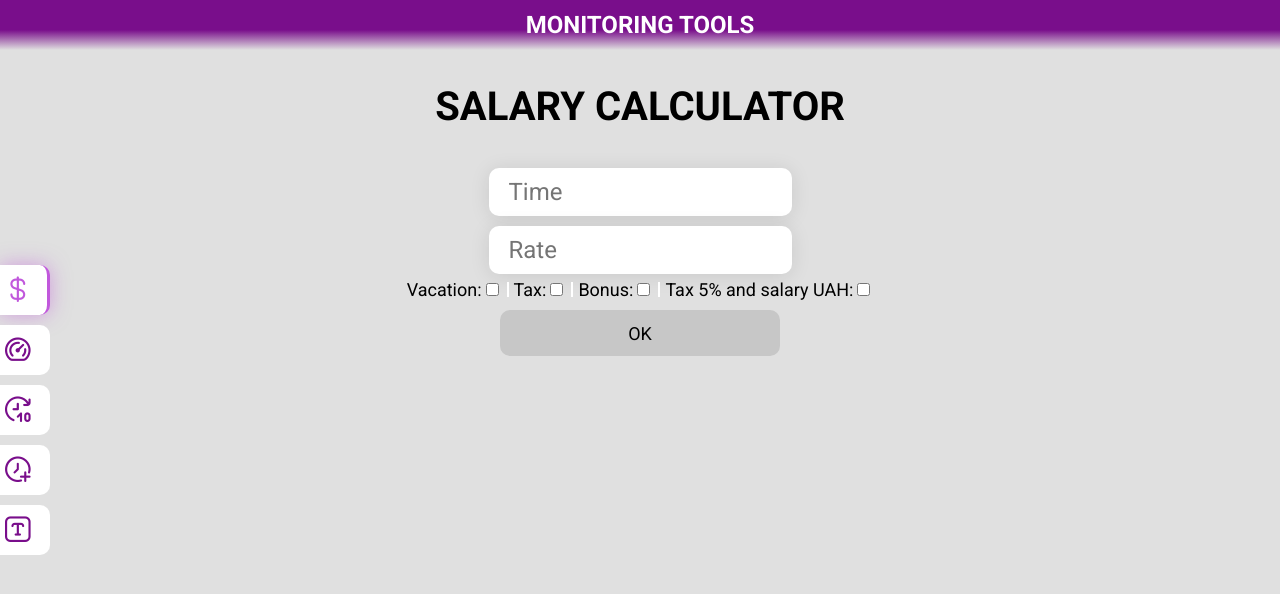
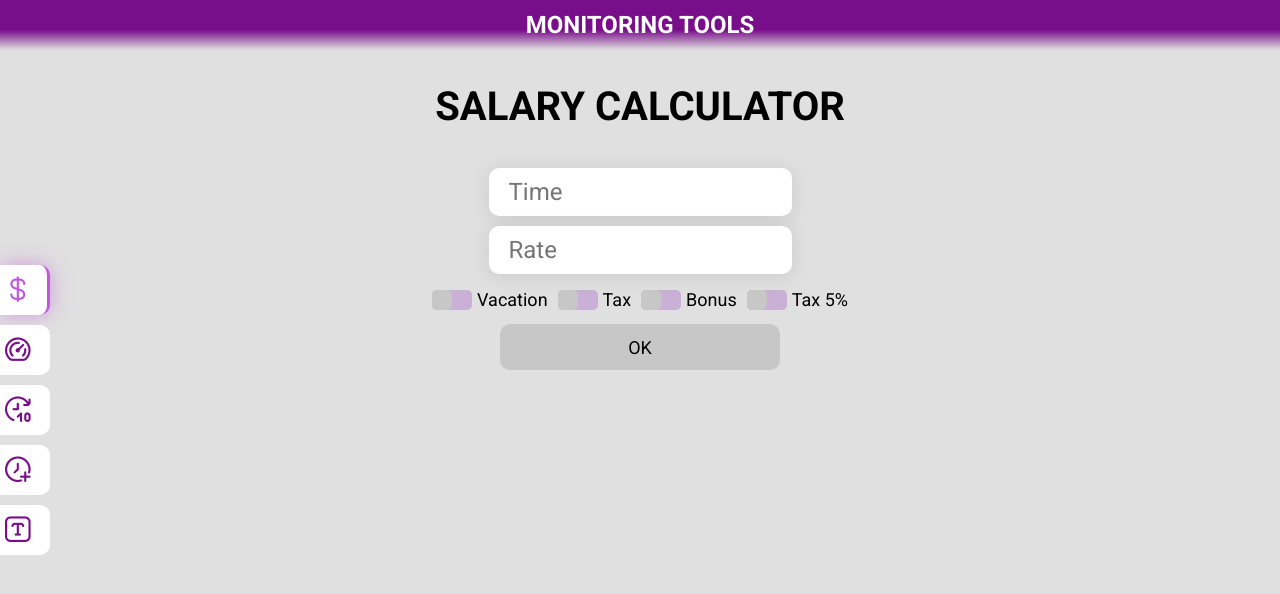
Before and after one commit to invex0811/salary, a Vue app: page /#/salary in a window 1280 px wide. Shown: the top 594 px of the page. Built offline with nearby package versions, Linux system fonts and the light colour scheme.

Commit message:
add animation

```diff
--- a/package.json
+++ b/package.json
@@ -9,9 +9,11 @@
     "gh-pages-deploy": "node scripts/gh-pages-deploy.js"
   },
   "dependencies": {
+    "animate.css": "^4.1.1",
     "autoprefixer": "^9.8.6",
     "axios": "^0.21.1",
     "core-js": "^3.6.5",
+    "moment": "^2.29.1",
     "register-service-worker": "^1.7.1",
     "vue": "^3.0.0",
     "vue-router": "^4.0.0-0",
--- a/public/index.html
+++ b/public/index.html
@@ -4,8 +4,9 @@
     <meta charset="utf-8">
     <meta http-equiv="X-UA-Compatible" content="IE=edge">
     <meta name="viewport" content="width=device-width,initial-scale=1.0">
-    <link rel="icon" href="<%= BASE_URL %>favicon.ico">
+      <link rel="icon" href="<%= BASE_URL %>favicon.ico">
       <link rel='stylesheet' href='https://cdn-uicons.flaticon.com/uicons-regular-rounded/css/uicons-regular-rounded.css'>
+      <link rel="stylesheet" href="./node_modules/animate.css/animate.min.css">
     <title><%= htmlWebpackPlugin.options.title %></title>
   </head>
   <body>
--- a/src/App.vue
+++ b/src/App.vue
@@ -30,6 +30,7 @@ body{
   box-sizing: border-box;
   margin: 0;
   background: #e0e0e0;
+  overflow: hidden;
 }
 h2{
   font-size: 40px;
@@ -68,11 +69,52 @@ button{
   outline: none;
 }
 button:hover{
-  background:  linear-gradient(0deg, rgba(193,88,220, 1) , rgba(224, 224, 224, .5) );
-  transition: .5s;
+  background-color: #c158dc;
+  transition: .3s;
   color: #fff;
 }
 button:focus{
-  box-shadow: 0 0 5px #000;
+  box-shadow: 0 0 5px #c158dc;
 }
+
+/*toggle checkbox*/
+
+.label {
+  display: inline-flex;
+  align-items: center;
+  cursor: pointer;
+}
+
+.label-text {
+  margin-left: 5px;
+}
+
+.toggle {
+  position: relative;
+  height: 20px;
+  width: 40px;
+  border-radius: 5px;
+  overflow: hidden;
+  background: rgba(167, 103, 198, .4);
+}
+
+.toggle-state {
+  display: none;
+}
+
+.indicator {
+  height: 100%;
+  width: 200%;
+  background: #c7c7c7;
+  border-radius: 5px;
+  transform: translate3d(-75%, 0, 0);
+  transition: transform 0.3s cubic-bezier(0.85, 0.05, 0.18, 1.35);
+}
+
+.toggle-state:checked ~ .indicator {
+  transform: translate3d(25%, 0, 0);
+  background-color: #c158dc;
+}
+
+/*end*/
 </style>
--- a/src/components/Navbar.vue
+++ b/src/components/Navbar.vue
@@ -10,13 +10,20 @@
 </template>
 
 <script>
+// import moment from "moment";
 export default {
   name: "Navbar",
-  data: () => ({
-    url: '/'
-  })
-
-
+  data() {
+    return {
+      url: '/',
+      today: '',
+    }
+  },
+  computed:{
+    // calcGapDate(){
+    //   // return (this.today.subtract(10,'days')   )
+    // }
+  }
 }
 </script>
 
--- a/src/components/SpeedList.vue
+++ b/src/components/SpeedList.vue
@@ -1,5 +1,8 @@
 <template>
-  <transition name="fade">
+  <transition
+      enter-active-class="animate__animated animate__fadeIn"
+      leave-active-class="animate__animated animate__fadeOut"
+  >
     <div class="wrap-modal" v-if="show">
       <div class="wrap-blur-modal"  key="modalWindow" @click="show = false"></div>
       <div class="speedList" >
@@ -196,12 +199,4 @@ th{
   background-color: #790e8b;
 }
 
-/*modal animation*/
-.fade-enter-active, .fade-leave-active {
-  transition: opacity .5s ease;
-}
-
-.fade-enter-from, .fade-leave-to {
-  opacity: 0;
-}
 </style>
--- a/src/main.js
+++ b/src/main.js
@@ -2,6 +2,5 @@ import { createApp } from 'vue'
 import App from './App.vue'
 import './registerServiceWorker'
 import router from './router'
-
-
+import('animate.css')
 createApp(App).use(router).mount('#app')
--- a/src/views/OverSpeed.vue
+++ b/src/views/OverSpeed.vue
@@ -2,24 +2,36 @@
   <div class="over-speed">
     <h2>Over speed</h2>
     <div class="time">
-      <input @keyup="calcSpeed" type="number" v-model.number="timeHours" placeholder="Hours"><b style="font-size: 30px;">:</b>
+      <input @keyup="calcSpeed" type="number" v-model.number="timeHours" placeholder="Hours">
+      <b style="font-size: 30px;">:</b>
       <input @keyup="calcSpeed" type="number" v-model.number="timeMinutes" placeholder="Minutes">
     </div>
+
+
     <div class="mile">
       <input @keyup="calcSpeed" type="number" id="mile" v-model.number="miles" placeholder="Miles">
-      <span v-if="checkSecondMiles"> - <input  type="number" id="secondMile" v-model.number="secondMiles" placeholder="Miles"></span>
+      <span v-if="checkSecondMiles"><b style="font-size: 30px;">-</b><input  type="number" id="secondMile" v-model.number="secondMiles" placeholder="Miles"></span>
     </div>
-    <div class="wrap-checkbox">
-      <label for="checkSecondMiles"><input id="checkSecondMiles" type="checkbox" v-model="checkSecondMiles">2 miles</label>
-    </div>
+<!--    <div class="wrap-checkbox">-->
+<!--      <label for="checkSecondMiles"><input id="checkSecondMiles" type="checkbox" v-model="checkSecondMiles">2 miles</label>-->
+<!--    </div>-->
+    <label class="label wrap-checkbox" for="checkSecondMiles">
+      <div class="toggle">
+        <input class="toggle-state" type="checkbox" value="check" id="checkSecondMiles" v-model="checkSecondMiles"/>
+        <div class="indicator"></div>
+      </div>
+      <div class="label-text">2 miles</div>
+    </label>
+
     <div class="wrap-button">
       <button class="calc-speed_btn" @click="calcSpeed">
         OK
       </button>
-      <button class="speedList" title="Speed list">
-        <i class="fi-rr-document" @click="showModal" title="Speed list" ></i>
+      <button class="speedList" @click="showModal" title="Speed list">
+        <i class="fi-rr-document"  title="Speed list" ></i>
       </button>
     </div>
+
 
     <div class="speed">
      <span :class="{'redSpeed' : redSpeed > 95}">{{  inputValue }}</span>
@@ -103,6 +115,9 @@ span{
 .wrap-button{
   display: flex;
 }
+.wrap-checkbox{
+  margin-top: 10px;
+}
 .speedList{
   width: 50px;
   font-size: 30px;
--- a/src/views/Salary.vue
+++ b/src/views/Salary.vue
@@ -4,17 +4,59 @@
     <div class="input-wrap">
       <input @keyup.enter="calcMoney" type="number" v-model.number='time' placeholder="Time">
       <input @keyup.enter="calcMoney" type="number" v-model.number='rate' placeholder="Rate">
-      <input type="number" v-model.number='bonus' placeholder="Bonus" v-if="bonusCheck">
-      <input type="number" v-model.number="dollarRate" placeholder="Dollar rate" v-if="taxFivePercentCheck">
+      <transition
+        name="custom-classes-transition"
+        enter-active-class="animate__animated animate__bounceInLeft"
+        leave-active-class="animate__animated animate__bounceOutRight"
+      >
+        <input type="number" v-model.number='bonus' placeholder="Bonus" v-if="bonusCheck">
+      </transition>
+      <transition
+          name="custom-classes-transition"
+          enter-active-class="animate__animated animate__bounceInLeft"
+          leave-active-class="animate__animated animate__bounceOutRight"
+      >
+        <input type="number" v-model.number="dollarRate" placeholder="Dollar rate" v-if="taxFivePercentCheck">
+      </transition>
     </div>
     <div class="checkbox-wrap">
-      <label for="vacation" title="Отпуск 4%">Vacation:<input id="vacation" type="checkbox" v-model="vacation" ></label><div class="vertical-line"></div>
-      <label for="tax" title="Налог +45$">Tax:<input id="tax" type="checkbox" v-model="tax" ></label><div class="vertical-line"></div>
-      <label for="bonusCheck" title="Премия">Bonus:<input id="bonusCheck" type="checkbox" v-model="bonusCheck"></label><div class="vertical-line"></div>
-      <label for="tax5" title="Налог 5%">Tax 5% and salary UAH:<input  id="tax5" type="checkbox" v-model="taxFivePercentCheck"></label>
+<!--      <label for="vacation" title="Отпуск 4%">Vacation:<input id="vacation" type="checkbox" v-model="vacation" ></label><div class="vertical-line"></div>-->
+<!--      <label for="tax" title="Налог +45$">Tax:<input id="tax" type="checkbox" v-model="tax" ></label><div class="vertical-line"></div>-->
+<!--      <label for="bonusCheck" title="Премия">Bonus:<input id="bonusCheck" type="checkbox" v-model="bonusCheck"></label><div class="vertical-line"></div>-->
+<!--      <label for="tax5" title="Налог 5%">Tax 5% and salary UAH:<input  id="tax5" type="checkbox" v-model="taxFivePercentCheck"></label>-->
+      <label class="label" for="vacation" title="Отпуск 4%">
+        <div class="toggle">
+          <input class="toggle-state" type="checkbox" name="check" id="vacation" v-model="vacation">
+          <div class="indicator"></div>
+        </div>
+        <div class="label-text">Vacation</div>
+      </label>
+
+      <label class="label" for="tax" title="Налог +45$">
+        <div class="toggle">
+          <input class="toggle-state" type="checkbox" name="check" id="tax" v-model="tax"/>
+          <div class="indicator"></div>
+        </div>
+        <div class="label-text">Tax</div>
+      </label>
+
+      <label class="label" for="bonusCheck" title="Премия">
+        <div class="toggle">
+          <input class="toggle-state" type="checkbox" name="check" id="bonusCheck" v-model="bonusCheck" />
+          <div class="indicator"></div>
+        </div>
+        <div class="label-text">Bonus</div>
+      </label>
+      <label class="label" for="tax5" title="Налог 5%">
+        <div class="toggle">
+          <input class="toggle-state" type="checkbox" name="check" id="tax5" v-model="taxFivePercentCheck" />
+          <div class="indicator"></div>
+        </div>
+        <div class="label-text">Tax 5% </div>
+      </label>
     </div>
 
-    <button @click='calcMoney'>OK</button>
+    <button  @click='calcMoney'>OK</button>
 
     <div class="output-wrap" v-if="totalCalc > 0">
       <table>
@@ -157,8 +199,9 @@ export default {
   width: 2px;
 }
 .checkbox-wrap{
-  display: flex;
-  align-items: center;
+  /*display: flex;*/
+  /*align-items: center;*/
+  margin-top: 10px;
 }
 label{
   margin: 0 5px;
@@ -173,4 +216,5 @@ label{
 td{
   padding: 0 10px;
 }
+
 </style>
```
Also changed, not shown: 25 other files (tests, documents, lock files or other folders).
